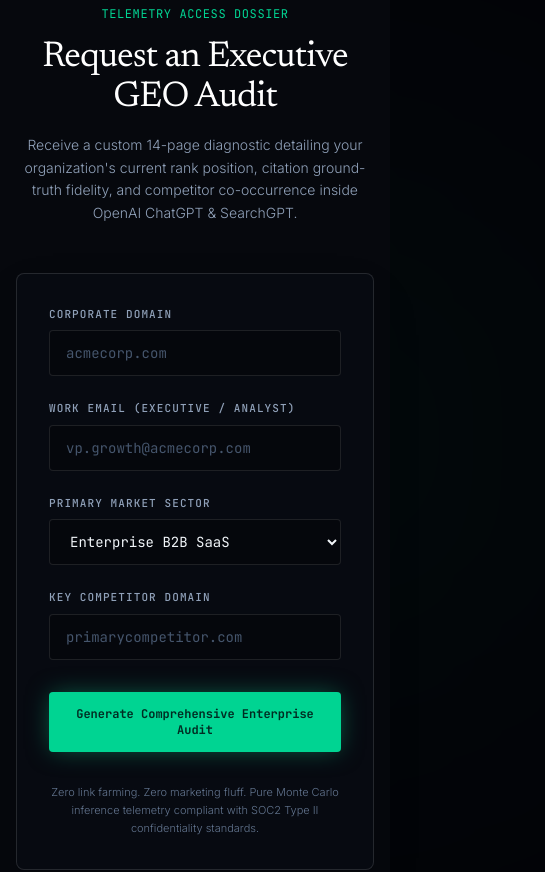
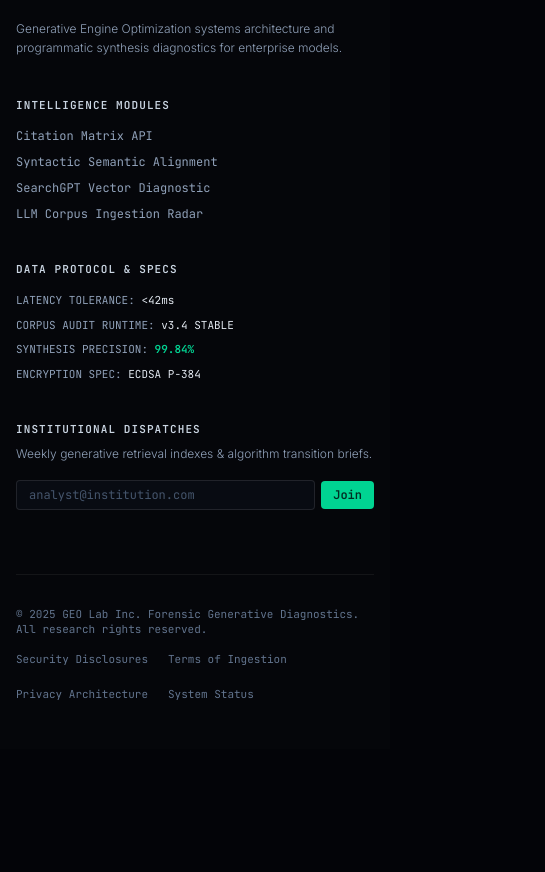
Before and after one commit to fawazgp77-tech/GEO-TPF, a React (Vite) app: page / in a window 390 px wide. Shown: the part 7883-8755 px from the top of the page, 545 px wide, since content can reach past the window. After the commit the page ends 8632 px from the top, so only its background shows below. Built offline with nearby package versions, Linux system fonts and the light colour scheme.

Commit message:
refactor: remove ExecutiveAuditDossier section from landing page

```diff
--- a/src/App.jsx
+++ b/src/App.jsx
@@ -5,7 +5,6 @@
 import FrameworkArchitecture from './components/FrameworkArchitecture';
 import InstitutionalResearch from './components/InstitutionalResearch';
 import TechnicalFaq from './components/TechnicalFaq';
-import ExecutiveAuditDossier from './components/ExecutiveAuditDossier';
 import Footer from './components/Footer';
 
 import AuditModal from './components/AuditModal';
@@ -117,9 +116,6 @@
 
         {/* 05 // TECHNICAL FAQ: Frequently Asked Questions */}
         <TechnicalFaq onOpenBriefing={() => setBriefingModalOpen(true)} />
-
-        {/* TELEMETRY ACCESS DOSSIER: Request an Executive GEO Audit */}
-        <ExecutiveAuditDossier onGenerateAudit={() => setAuditModalOpen(true)} />
       </main>
 
       {/* Footer */}
--- a/src/components/ExecutiveAuditDossier.jsx
+++ /dev/null
@@ -1,173 +0,0 @@
-import React, { useState } from 'react';
-import { CheckCircle2, Loader2 } from 'lucide-react';
-
-export default function ExecutiveAuditDossier({ onGenerateAudit }) {
-  const [formData, setFormData] = useState({
-    corporateDomain: '',
-    workEmail: '',
-    marketSector: 'Enterprise B2B SaaS',
-    competitorDomain: '',
-  });
-
-  const [isSubmitting, setIsSubmitting] = useState(false);
-  const [submitted, setSubmitted] = useState(false);
-
-  const handleSubmit = (e) => {
-    e.preventDefault();
-    if (!formData.corporateDomain || !formData.workEmail) return;
-
-    setIsSubmitting(true);
-    setTimeout(() => {
-      setIsSubmitting(false);
-      setSubmitted(true);
-      if (onGenerateAudit) {
-        onGenerateAudit(formData);
-      }
-    }, 1200);
-  };
-
-  return (
-    <section id="request-audit" className="py-24 px-4 sm:px-6 lg:px-8 border-b border-white/[0.06] relative bg-[#06080d]">
-      {/* Background radial glow */}
-      <div className="absolute top-1/2 left-1/2 -translate-x-1/2 -translate-y-1/2 w-[700px] h-[350px] bg-emerald-500/[0.06] rounded-full blur-[160px] pointer-events-none -z-10" />
-
-      <div className="max-w-4xl mx-auto text-center">
-
-        {/* Identifier Badge */}
-        <div className="text-xs font-tech-mono text-emerald-400 tracking-wider mb-4 uppercase">
-          TELEMETRY ACCESS DOSSIER
-        </div>
-
-        {/* Heading */}
-        <h2 className="font-serif-display text-4xl sm:text-5xl lg:text-6xl text-white font-normal tracking-tight mb-4">
-          Request an Executive GEO Audit
-        </h2>
-
-        {/* Subtitle */}
-        <p className="text-slate-400 text-sm sm:text-base font-light leading-relaxed max-w-2xl mx-auto mb-12">
-          Receive a custom 14-page diagnostic detailing your organization's current rank position, citation ground-truth fidelity, and competitor co-occurrence inside OpenAI ChatGPT & SearchGPT.
-        </p>
-
-        {/* Form Container */}
-        <div className="rounded-lg bg-[#080b12]/95 border border-white/[0.12] p-8 sm:p-10 shadow-2xl backdrop-blur text-left">
-          {submitted ? (
-            <div className="text-center py-8 space-y-4 animate-in fade-in">
-              <div className="w-12 h-12 rounded-full bg-emerald-500/20 border border-emerald-500/40 text-emerald-400 flex items-center justify-center mx-auto">
-                <CheckCircle2 className="w-6 h-6" />
-              </div>
-              <h3 className="font-serif-display text-2xl text-white">
-                Executive Dossier Generation Initialized
-              </h3>
-              <p className="text-xs sm:text-sm text-slate-400 max-w-md mx-auto">
-                Monte Carlo sampling nodes are querying OpenAI ChatGPT & SearchGPT for <span className="text-emerald-400 font-mono">{formData.corporateDomain}</span>. The 14-page PDF brief will be dispatched to <span className="text-slate-200 font-mono">{formData.workEmail}</span>.
-              </p>
-              <button
-                onClick={() => setSubmitted(false)}
-                className="mt-4 px-4 py-2 rounded text-xs font-tech-mono text-slate-300 hover:text-white bg-white/5 border border-white/10"
-              >
-                Request Another Diagnostic
-              </button>
-            </div>
-          ) : (
-            <form onSubmit={handleSubmit} className="space-y-6">
-
-              {/* 2x2 Grid of Inputs */}
-              <div className="grid grid-cols-1 md:grid-cols-2 gap-6">
-
-                {/* Field 1: Corporate Domain */}
-                <div>
-                  <label className="block text-[11px] font-tech-mono uppercase tracking-widest text-slate-400 mb-2 font-medium">
-                    CORPORATE DOMAIN
-                  </label>
-                  <input
-                    type="text"
-                    required
-                    value={formData.corporateDomain}
-                    onChange={(e) => setFormData({ ...formData, corporateDomain: e.target.value })}
-                    placeholder="acmecorp.com"
-                    className="w-full bg-[#05070c] border border-white/[0.1] rounded px-4 py-3 text-sm text-slate-100 placeholder:text-slate-600 focus:outline-none focus:border-emerald-500/80 font-mono transition-colors"
-                  />
-                </div>
-
-                {/* Field 2: Work Email */}
-                <div>
-                  <label className="block text-[11px] font-tech-mono uppercase tracking-widest text-slate-400 mb-2 font-medium">
-                    WORK EMAIL (EXECUTIVE / ANALYST)
-                  </label>
-                  <input
-                    type="email"
-                    required
-                    value={formData.workEmail}
-                    onChange={(e) => setFormData({ ...formData, workEmail: e.target.value })}
-                    placeholder="vp.growth@acmecorp.com"
-                    className="w-full bg-[#05070c] border border-white/[0.1] rounded px-4 py-3 text-sm text-slate-100 placeholder:text-slate-600 focus:outline-none focus:border-emerald-500/80 font-mono transition-colors"
-                  />
-                </div>
-
-                {/* Field 3: Primary Market Sector */}
-                <div>
-                  <label className="block text-[11px] font-tech-mono uppercase tracking-widest text-slate-400 mb-2 font-medium">
-                    PRIMARY MARKET SECTOR
-                  </label>
-                  <select
-                    value={formData.marketSector}
-                    onChange={(e) => setFormData({ ...formData, marketSector: e.target.value })}
-                    className="w-full bg-[#05070c] border border-white/[0.1] rounded px-4 py-3 text-sm text-slate-100 focus:outline-none focus:border-emerald-500/80 font-mono transition-colors"
-                  >
-                    <option value="Enterprise B2B SaaS">Enterprise B2B SaaS</option>
-                    <option value="Fintech & Payment Infrastructure">Fintech & Payment Infrastructure</option>
-                    <option value="Cloud Security & DevSecOps">Cloud Security & DevSecOps</option>
-                    <option value="Healthcare & BioTech Tech">Healthcare & BioTech Tech</option>
-                    <option value="Consumer Tech & Hardware">Consumer Tech & Hardware</option>
-                  </select>
-                </div>
-
-                {/* Field 4: Key Competitor Domain */}
-                <div>
-                  <label className="block text-[11px] font-tech-mono uppercase tracking-widest text-slate-400 mb-2 font-medium">
-                    KEY COMPETITOR DOMAIN
-                  </label>
-                  <input
-                    type="text"
-                    value={formData.competitorDomain}
-                    onChange={(e) => setFormData({ ...formData, competitorDomain: e.target.value })}
-                    placeholder="primarycompetitor.com"
-                    className="w-full bg-[#05070c] border border-white/[0.1] rounded px-4 py-3 text-sm text-slate-100 placeholder:text-slate-600 focus:outline-none focus:border-emerald-500/80 font-mono transition-colors"
-                  />
-                </div>
-
-              </div>
-
-              {/* Submit CTA Button */}
-              <div className="pt-2">
-                <button
-                  type="submit"
-                  disabled={isSubmitting}
-                  className="w-full py-3.5 px-6 rounded text-xs font-tech-mono font-bold text-emerald-950 bg-emerald-400 hover:bg-emerald-300 transition-all duration-200 shadow-[0_0_25px_-3px_rgba(16,185,129,0.5)] hover:shadow-[0_0_35px_0_rgba(16,185,129,0.7)] flex items-center justify-center gap-2 cursor-pointer disabled:opacity-50"
-                >
-                  {isSubmitting ? (
-                    <>
-                      <Loader2 className="w-4 h-4 animate-spin" />
-                      <span>INITIALIZING MONTE CARLO INGESTION SWEEP...</span>
-                    </>
-                  ) : (
-                    <span>Generate Comprehensive Enterprise Audit</span>
-                  )}
-                </button>
-              </div>
-
-              {/* Security & Confidentiality Tagline */}
-              <div className="pt-2 text-center">
-                <p className="text-[11px] text-slate-500 font-light leading-relaxed">
-                  Zero link farming. Zero marketing fluff. Pure Monte Carlo inference telemetry compliant with SOC2 Type II confidentiality standards.
-                </p>
-              </div>
-
-            </form>
-          )}
-        </div>
-
-      </div>
-    </section>
-  );
-}
```
